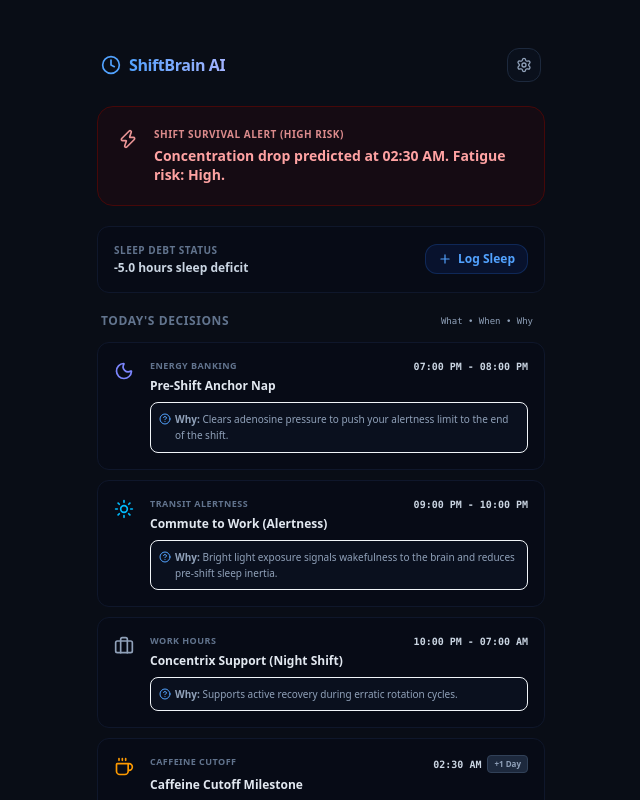
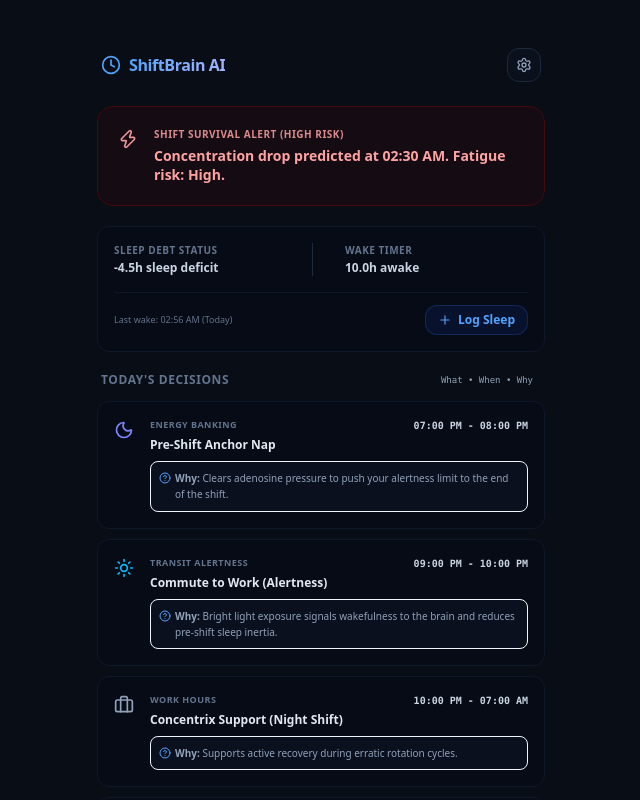
Before and after one commit to pranavbairollu/shiftbrain-ai, a Next.js app: page / in a window 1280 px wide. Shown: the top 800 px of the page, without its empty margins (319-959 px from the left). Built offline with nearby package versions, Linux system fonts and the light colour scheme.

Commit message:
feat: implement homeostatic sleep pressure wake timer and BAC warnings

```diff
--- a/src/app/page.tsx
+++ b/src/app/page.tsx
@@ -54,9 +54,9 @@ export default function Home() {
   const [logSleepDuration, setLogSleepDuration] = useState("6.5");
 
   const [sleepLogs, setSleepLogs] = useState<SleepLog[]>([
-    { id: "1", duration: 6.5, wakeTime: new Date(Date.now() - 24 * 60 * 60 * 1000), dateString: "Yesterday" },
-    { id: "2", duration: 5.5, wakeTime: new Date(Date.now() - 2 * 24 * 60 * 60 * 1000), dateString: "2 days ago" },
-    { id: "3", duration: 7.0, wakeTime: new Date(Date.now() - 3 * 24 * 60 * 60 * 1000), dateString: "3 days ago" },
+    { id: "1", duration: 7.5, wakeTime: new Date(Date.now() - 10 * 60 * 60 * 1000), dateString: "Today" },
+    { id: "2", duration: 6.5, wakeTime: new Date(Date.now() - 24 * 60 * 60 * 1000), dateString: "Yesterday" },
+    { id: "3", duration: 5.5, wakeTime: new Date(Date.now() - 2 * 24 * 60 * 60 * 1000), dateString: "2 days ago" },
   ]);
 
   // Checklist states
@@ -66,6 +66,7 @@ export default function Home() {
   const [sleepDebt, setSleepDebt] = useState(3.5); // positive number representing deficit
   const [forecastAlert, setForecastAlert] = useState("Concentration drop predicted at 02:30 AM.");
   const [fatigueLevel, setFatigueLevel] = useState("High Risk");
+  const [netHoursAwake, setNetHoursAwake] = useState(10.0);
 
   // OCR Optional States
   const [loadingOCR, setLoadingOCR] = useState(false);
@@ -81,7 +82,35 @@ export default function Home() {
     const debt = Math.max(0, totalSleepRequired - totalSleepReceived);
     setSleepDebt(debt);
 
-    // 2. Generate dynamic forecast warnings based on active shift & checks
+    // 2. Calculate continuous wake time and sleep pressure
+    let latestLog: SleepLog | null = null;
+    if (sleepLogs.length > 0) {
+      latestLog = sleepLogs.reduce((latest, current) => {
+        const currentVal = new Date(current.wakeTime).getTime();
+        const latestVal = new Date(latest.wakeTime).getTime();
+        return currentVal > latestVal ? current : latest;
+      }, sleepLogs[0]);
+    }
+
+    let hoursAwakeRaw = 0;
+    let computedNetHoursAwake = 0;
+    let isNapCompleted = false;
+
+    if (latestLog && activeShift) {
+      const currentPlan = generateSurvivalPlan(activeShift);
+      const napItem = currentPlan.find(item => item.type === "sleep" && item.title.toLowerCase().includes("nap"));
+      isNapCompleted = napItem ? !!completedActions[napItem.id] : false;
+
+      const wakeDate = new Date(latestLog.wakeTime);
+      const diffMs = Date.now() - wakeDate.getTime();
+      hoursAwakeRaw = Math.max(0, diffMs / (1000 * 60 * 60));
+
+      const napReduction = isNapCompleted ? 4.0 : 0.0;
+      computedNetHoursAwake = Math.max(0, hoursAwakeRaw - napReduction);
+      setNetHoursAwake(computedNetHoursAwake);
+    }
+
+    // 3. Generate dynamic forecast warnings based on active shift & checks
     if (!activeShift || !activeShift.start_time) return;
 
     const shiftStart = activeShift.start_time;
@@ -90,45 +119,59 @@ export default function Home() {
     const isNight = startHour >= 18 || startHour < 4;
 
     const currentPlan = generateSurvivalPlan(activeShift);
-
-    const napItem = currentPlan.find(item => item.type === "sleep" && item.title.toLowerCase().includes("nap"));
-    const isNapCompleted = napItem ? !!completedActions[napItem.id] : false;
-
     const caffeineItem = currentPlan.find(item => item.type === "caffeine");
     const isCaffeineCompleted = caffeineItem ? !!completedActions[caffeineItem.id] : false;
 
+    let level = "Low Risk";
+    let alertText = "";
+
+    // Circadian Baseline Forecast
     if (isNight) {
       if (debt > 4) {
         if (isNapCompleted) {
-          setForecastAlert("Concentration drop delayed to 04:30 AM (Nap active).");
-          setFatigueLevel("Moderate Risk");
+          alertText = "Concentration drop delayed to 04:30 AM (Nap active).";
+          level = "Moderate Risk";
         } else {
-          setForecastAlert("Concentration drop predicted at 02:30 AM. Fatigue risk: High.");
-          setFatigueLevel("High Risk");
+          alertText = "Concentration drop predicted at 02:30 AM. Fatigue risk: High.";
+          level = "High Risk";
         }
       } else {
         if (isNapCompleted) {
-          setForecastAlert("Alertness stable until shift end (07:00 AM).");
-          setFatigueLevel("Low Risk");
+          alertText = `Alertness stable until shift end (${activeShift.end_time}).`;
+          level = "Low Risk";
         } else {
-          setForecastAlert("Concentration drop predicted at 04:00 AM.");
-          setFatigueLevel("Moderate Risk");
+          alertText = "Concentration drop predicted at 02:30 AM.";
+          level = "Moderate Risk";
         }
       }
 
       if (isCaffeineCompleted) {
-        setForecastAlert(prev => prev + " Morning sleep transition: Easy.");
+        alertText += " Morning sleep transition: Easy.";
       }
     } else {
       // Day shift cases
       if (debt > 4) {
-        setForecastAlert("Fatigue warning during afternoon block (02:00 PM).");
-        setFatigueLevel("Moderate Risk");
+        alertText = "Fatigue warning during afternoon block (02:00 PM).";
+        level = "Moderate Risk";
       } else {
-        setForecastAlert("Alertness stable for daytime shift.");
-        setFatigueLevel("Low Risk");
+        alertText = "Alertness stable for daytime shift.";
+        level = "Low Risk";
       }
     }
+
+    // Overwrite alert if continuous wake time hits cognitive impairment thresholds
+    if (latestLog && hoursAwakeRaw >= 0 && hoursAwakeRaw <= 36) {
+      if (computedNetHoursAwake >= 20) {
+        alertText = `CRITICAL fatigue warning: Continuous wake time is ${computedNetHoursAwake.toFixed(1)}h. Cognitive deficit matches 0.10% BAC (equivalent to legal intoxication). Sleep immediately!`;
+        level = "High Risk";
+      } else if (computedNetHoursAwake >= 17) {
+        alertText = `WARNING: Continuous wake time is ${computedNetHoursAwake.toFixed(1)}h. Cognitive performance matches a 0.05% BAC (impaired motor control and reaction times).`;
+        level = "High Risk";
+      }
+    }
+
+    setForecastAlert(alertText);
+    setFatigueLevel(level);
   }, [sleepLogs, completedActions, activeShift]);
 
   // Form Handlers
@@ -332,13 +375,46 @@ export default function Home() {
         </div>
 
         {/* 2. Simplified Action Log Trigger */}
-        <div className="rounded-xl border border-slate-900 bg-slate-950/20 p-4 flex justify-between items-center">
+        <div className="rounded-xl border border-slate-900 bg-slate-950/20 p-4 flex flex-col gap-3">
+          <div className="grid grid-cols-2 gap-4 divide-x divide-slate-800">
             <div className="flex flex-col gap-0.5">
               <span className="text-[10px] font-bold text-slate-500 uppercase tracking-wider">Sleep Debt Status</span>
               <span className="text-xs font-semibold text-slate-300">
-              {sleepDebt > 0 ? `-${sleepDebt.toFixed(1)} hours sleep deficit` : "No sleep debt. Performance optimized."}
+                {sleepDebt > 0 ? `-${sleepDebt.toFixed(1)}h sleep deficit` : "No sleep debt. Performance optimized."}
               </span>
             </div>
+
+            <div className="flex flex-col gap-0.5 pl-4">
+              <span className="text-[10px] font-bold text-slate-500 uppercase tracking-wider">Wake Timer</span>
+              <span className="text-xs font-semibold text-slate-300 flex items-center gap-1.5">
+                {netHoursAwake.toFixed(1)}h awake
+                {netHoursAwake >= 17 && (
+                  <span className="text-[8px] font-bold bg-red-950 text-red-400 px-1.5 py-0.5 rounded border border-red-900">
+                    BAC Warning
+                  </span>
+                )}
+              </span>
+            </div>
+          </div>
+
+          <div className="flex justify-between items-center border-t border-slate-900 pt-3 mt-1">
+            <span className="text-[9px] text-slate-500">
+              {sleepLogs.length > 0 ? (
+                `Last wake: ${new Date(
+                  sleepLogs.reduce((latest, current) =>
+                    new Date(current.wakeTime).getTime() > new Date(latest.wakeTime).getTime() ? current : latest,
+                    sleepLogs[0]
+                  ).wakeTime
+                ).toLocaleTimeString("en-US", { hour: "2-digit", minute: "2-digit" })} (${
+                  sleepLogs.reduce((latest, current) =>
+                    new Date(current.wakeTime).getTime() > new Date(latest.wakeTime).getTime() ? current : latest,
+                    sleepLogs[0]
+                  ).dateString
+                })`
+              ) : (
+                "Please log sleep to calibrate wake timer"
+              )}
+            </span>
 
             <button
               onClick={() => setShowSleepLogger(true)}
@@ -346,6 +422,7 @@ export default function Home() {
             >
               <Plus className="h-3.5 w-3.5" /> Log Sleep
             </button>
+          </div>
         </div>
 
         {/* Manual Shift Editor Drawer / Modal */}
```
Lines whose indentation alone changed are shown as unchanged.
